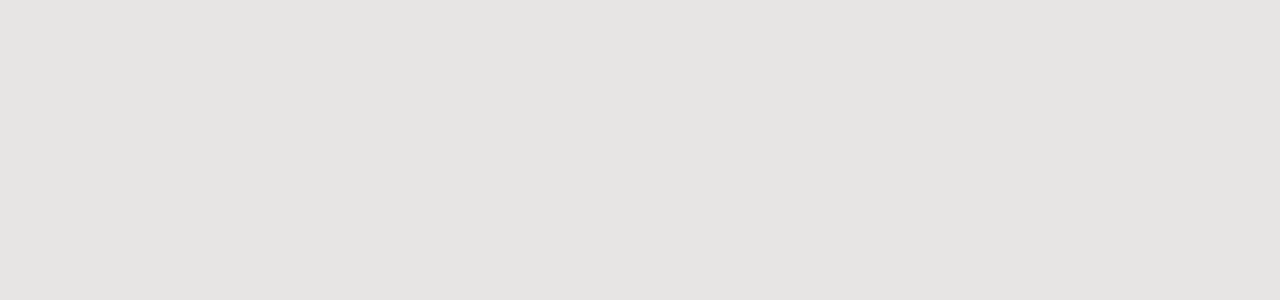
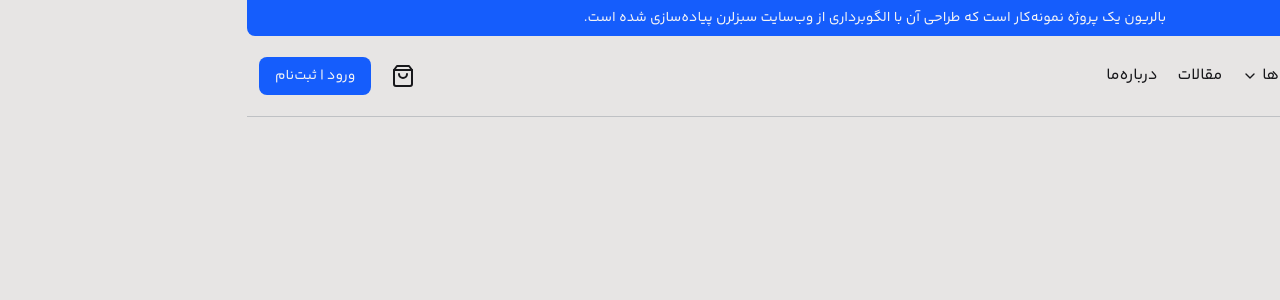
Before and after one commit to omid-nk/balerion, a Next.js app: page / in a window 1280 px wide. Shown: the top 300 px of the page. Built offline with nearby package versions, Linux system fonts and the light colour scheme.

Commit message:
create Header

```diff
--- a/src/app/layout.js
+++ b/src/app/layout.js
@@ -1,6 +1,7 @@
 import { yekan } from "@/fonts/yekan";
 import { morabba } from "@/fonts/morabba";
 import "@/styles/globals.css";
+import Header from "@/components/layout/Header";
 
 export const metadata = {
   title: "Balerion",
@@ -14,7 +15,8 @@ export default function RootLayout({ children }) {
       dir="rtl"
       className={`${yekan.variable} ${morabba.variable} `}
     >
-      <body className="bg-background-light text-dark dark:bg-background-dark dark:text-light font-yekan">
+      <body className="bg-background-light text-dark dark:bg-background-dark dark:text-light font-yekan mx-auto max-w-7xl px-3 sm:px-6 xl:px-3">
+        <Header />
         {children}
       </body>
     </html>
--- /dev/null
+++ b/src/components/layout/Header.js
@@ -0,0 +1,294 @@
+"use client";
+
+import { useState } from "react";
+import { AnimatePresence, motion } from "motion/react";
+import Link from "next/link";
+
+import Logo from "../shared/Logo";
+
+import {
+  LuAlignJustify,
+  LuAtSign,
+  LuBookText,
+  LuBot,
+  LuComponent,
+  LuCrown,
+  LuMouse,
+  LuServerCog,
+  LuShieldCheck,
+  LuShoppingBag,
+  LuTabletSmartphone,
+  LuUserRound,
+  LuChevronDown,
+  LuX,
+} from "react-icons/lu";
+
+export default function Header() {
+  const [burgerMenuOpen, setBurgerMenuOpen] = useState(false);
+  const [hasLoggedin, setHasLoggedin] = useState(false);
+  const [categoriesOpen, setCategoriesOpen] = useState(false);
+
+  function handleBurgerBtn() {
+    setBurgerMenuOpen((prev) => !prev);
+  }
+
+  const items = [
+    {
+      id: 1,
+      label: "فرانت‌اند",
+      icon: LuComponent,
+      href: "/courses/front-end",
+    },
+    {
+      id: 2,
+      label: "بک‌اند",
+      icon: LuServerCog,
+      href: "/courses/back-end",
+    },
+    {
+      id: 3,
+      label: "مهارت‌های کاربردی",
+      icon: LuCrown,
+      href: "/courses/skill-up",
+    },
+    {
+      id: 4,
+      label: "سیستم‌عامل",
+      icon: LuMouse,
+      href: "/courses/os",
+    },
+    {
+      id: 5,
+      label: "اندروید و آی‌او‌ای",
+      icon: LuTabletSmartphone,
+      href: "/courses/mobile",
+    },
+    {
+      id: 6,
+      label: "امنیت",
+      icon: LuShieldCheck,
+      href: "/courses/security",
+    },
+    {
+      id: 7,
+      label: "هوش مصنوعی",
+      icon: LuBot,
+      href: "/courses/ai",
+    },
+    {
+      id: 8,
+      label: "مقالات",
+      icon: LuBookText,
+      href: "/articles",
+      mobileOnly: true,
+    },
+    {
+      id: 9,
+      label: "درباره ما",
+      icon: LuAtSign,
+      href: "/about",
+      mobileOnly: true,
+    },
+  ];
+
+  return (
+    <header className="mb-12">
+      <div className="bg-primary text-light flex justify-center rounded-b-lg px-3 py-2 text-center text-sm">
+        بالریون یک پروژه نمونه‌کار است که طراحی آن با الگوبرداری از وب‌سایت
+        سبزلرن پیاده‌سازی شده است.
+      </div>
+
+      <section className="border-border flex items-center justify-between gap-6 border-b px-2 py-6 select-none">
+        {/* Burger Button */}
+        <button
+          type="button"
+          onClick={handleBurgerBtn}
+          className="block cursor-pointer md:hidden"
+          aria-label="باز کردن منو"
+        >
+          <LuAlignJustify className="size-6" />
+        </button>
+
+        {/* Burger Menu */}
+        <AnimatePresence>
+          {burgerMenuOpen && (
+            <>
+              {/* Overlay */}
+              <motion.div
+                initial={{ opacity: 0 }}
+                animate={{ opacity: 1 }}
+                exit={{ opacity: 0 }}
+                onClick={() => setBurgerMenuOpen(false)}
+                className="fixed inset-0 z-40 bg-black/40 backdrop-blur-xs md:hidden"
+              />
+
+              {/* Menu */}
+              <motion.section
+                initial={{ x: "100%" }}
+                animate={{ x: 0 }}
+                exit={{ x: "100%" }}
+                transition={{
+                  type: "spring",
+                  stiffness: 300,
+                  damping: 30,
+                }}
+                className="bg-light dark:bg-dark fixed top-0 right-0 bottom-0 z-50 flex w-[85%] max-w-sm flex-col p-5 md:hidden"
+              >
+                {/* Menu Header */}
+
+                <div className="border-border flex items-center justify-between border-b pb-4">
+                  <Logo width={100} height={70} />
+
+                  <button
+                    type="button"
+                    onClick={() => setBurgerMenuOpen(false)}
+                    className="hover:text-primary cursor-pointer transition-colors"
+                    aria-label="بستن منو"
+                  >
+                    <LuX className="size-6" />
+                  </button>
+                </div>
+
+                {/* Menu Items */}
+                <nav className="mt-5 flex-1 overflow-y-auto">
+                  <ul className="flex flex-col gap-1">
+                    {items.map((item) => {
+                      const Icon = item.icon;
+
+                      return (
+                        <li key={item.id}>
+                          <Link
+                            href={item.href}
+                            onClick={() => setBurgerMenuOpen(false)}
+                            className="hover:bg-primary/10 hover:text-primary flex items-center gap-3 rounded-xl px-3 py-3 transition-colors"
+                          >
+                            <Icon className="size-5 shrink-0" />
+                            <span>{item.label}</span>
+                          </Link>
+                        </li>
+                      );
+                    })}
+                  </ul>
+                </nav>
+
+                {/* Auth Buttons */}
+                <div className="border-border mt-4 flex gap-2 border-t pt-4">
+                  <Link
+                    href="/login"
+                    onClick={() => setBurgerMenuOpen(false)}
+                    className="hover:bg-primary/10 hover:text-primary border-border flex flex-1 items-center justify-center gap-2 rounded-xl border px-3 py-2.5 text-sm transition-colors"
+                  >
+                    <LuUserRound className="size-5" />
+                    ورود
+                  </Link>
+
+                  <Link
+                    href="/register"
+                    onClick={() => setBurgerMenuOpen(false)}
+                    className="bg-primary hover:bg-primary/90 text-light flex flex-1 items-center justify-center rounded-xl px-3 py-2.5 text-sm transition-colors"
+                  >
+                    ثبت‌نام
+                  </Link>
+                </div>
+              </motion.section>
+            </>
+          )}
+        </AnimatePresence>
+
+        {/* Navigation */}
+        <nav className="flex items-center gap-8">
+          <Logo width={140} height={100} />
+
+          <ul className="hidden gap-5 *:cursor-pointer md:flex">
+            <li
+              className="relative flex items-center gap-1"
+              onMouseEnter={() => setCategoriesOpen(true)}
+              onMouseLeave={() => setCategoriesOpen(false)}
+            >
+              دسته‌بندی‌ها
+              <LuChevronDown
+                className={`transition-transform ${
+                  categoriesOpen ? "rotate-180" : ""
+                }`}
+              />
+              <AnimatePresence>
+                {categoriesOpen && (
+                  <motion.section
+                    initial={{
+                      opacity: 0,
+                      y: -10,
+                      scale: 0.98,
+                    }}
+                    animate={{
+                      opacity: 1,
+                      y: 0,
+                      scale: 1,
+                    }}
+                    exit={{
+                      opacity: 0,
+                      y: -10,
+                      scale: 0.98,
+                    }}
+                    transition={{
+                      duration: 0.2,
+                      ease: "easeOut",
+                    }}
+                    className="absolute top-full right-0 z-50 w-64 pt-4"
+                  >
+                    <div className="bg-light dark:bg-dark border-border flex w-full flex-col gap-1 rounded-xl border p-2 shadow-lg">
+                      {items
+                        .filter((item) => !item.mobileOnly)
+                        .map((item) => {
+                          const Icon = item.icon;
+
+                          return (
+                            <Link
+                              href={item.href}
+                              key={item.id}
+                              className="hover:bg-primary/10 hover:text-primary flex items-center gap-3 rounded-lg px-3 py-2.5 text-sm transition-colors"
+                            >
+                              <Icon className="size-5 shrink-0" />
+                              <span>{item.label}</span>
+                            </Link>
+                          );
+                        })}
+                    </div>
+                  </motion.section>
+                )}
+              </AnimatePresence>
+            </li>
+
+            <Link className="hover:text-primary" href="/mags">
+              مقالات
+            </Link>
+            <Link className="hover:text-primary" href="/about-us">
+              درباره‌ما
+            </Link>
+          </ul>
+        </nav>
+
+        {/* Actions */}
+        <div className="flex items-center gap-3 *:cursor-pointer *:p-1">
+          <Link href={"/cart"} type="button">
+            <LuShoppingBag className="size-6" />
+          </Link>
+
+          {hasLoggedin ? (
+            <button type="button" className="hidden md:block">
+              <LuUserRound className="size-6" />
+            </button>
+          ) : (
+            <button className="hidden md:block">
+              <Link
+                href="/login"
+                className="bg-primary hover:bg-primary/90 text-light rounded-lg px-4 py-2 text-sm transition-all"
+              >
+                ورود | ثبت‌نام
+              </Link>
+            </button>
+          )}
+        </div>
+      </section>
+    </header>
+  );
+}
--- /dev/null
+++ b/src/components/shared/Logo.js
@@ -0,0 +1,16 @@
+import Image from "next/image";
+import Link from "next/link";
+
+export default function Logo({ width = 100, height = 80, className = "w-28" }) {
+  return (
+    <Link href="/" className={`block h-fit ${className}`}>
+      <Image
+        src="/images/logo/balerion.png"
+        alt="Balerion"
+        width={width}
+        height={height}
+        priority
+      />
+    </Link>
+  );
+}
```
Also changed, not shown: public/images/logo/balerion.png (added), public/images/logo/logo-balerion.png (deleted).
